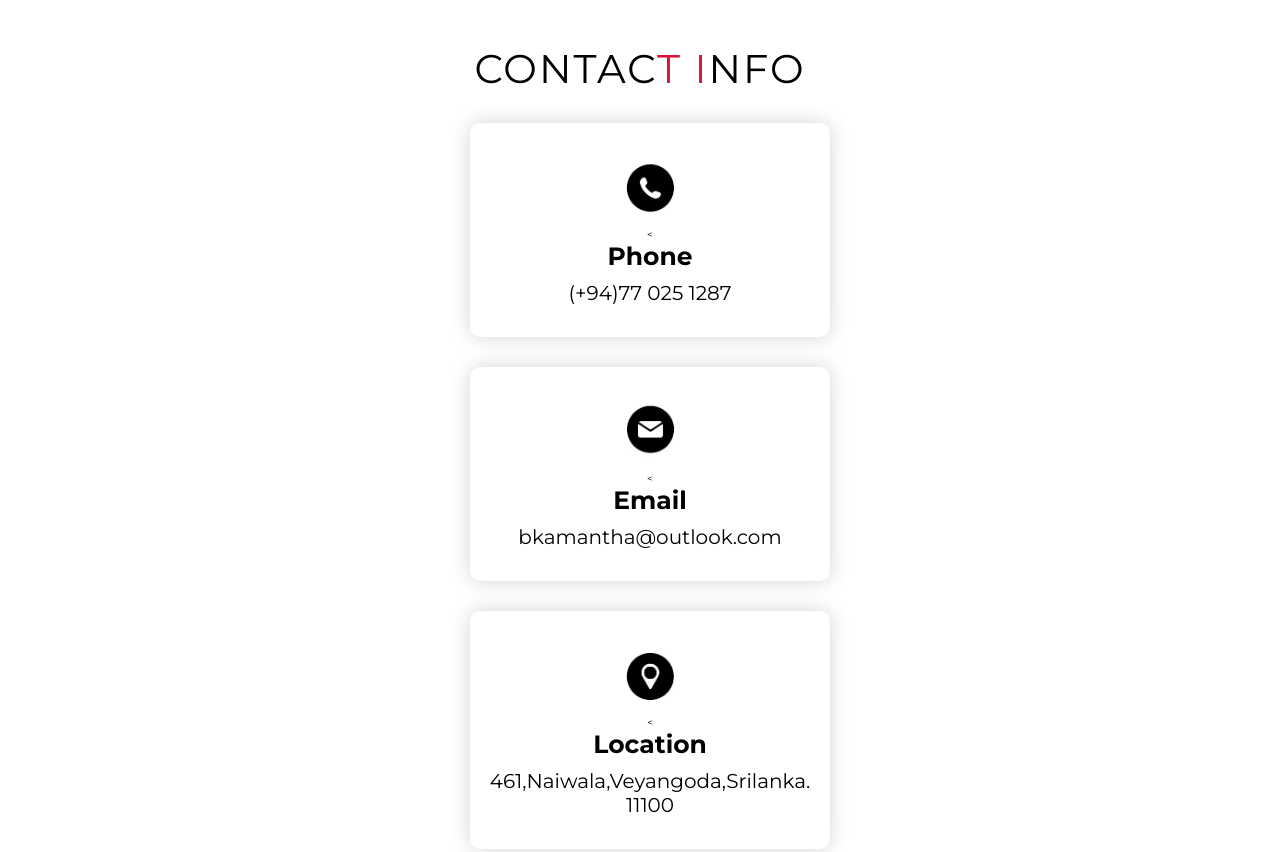
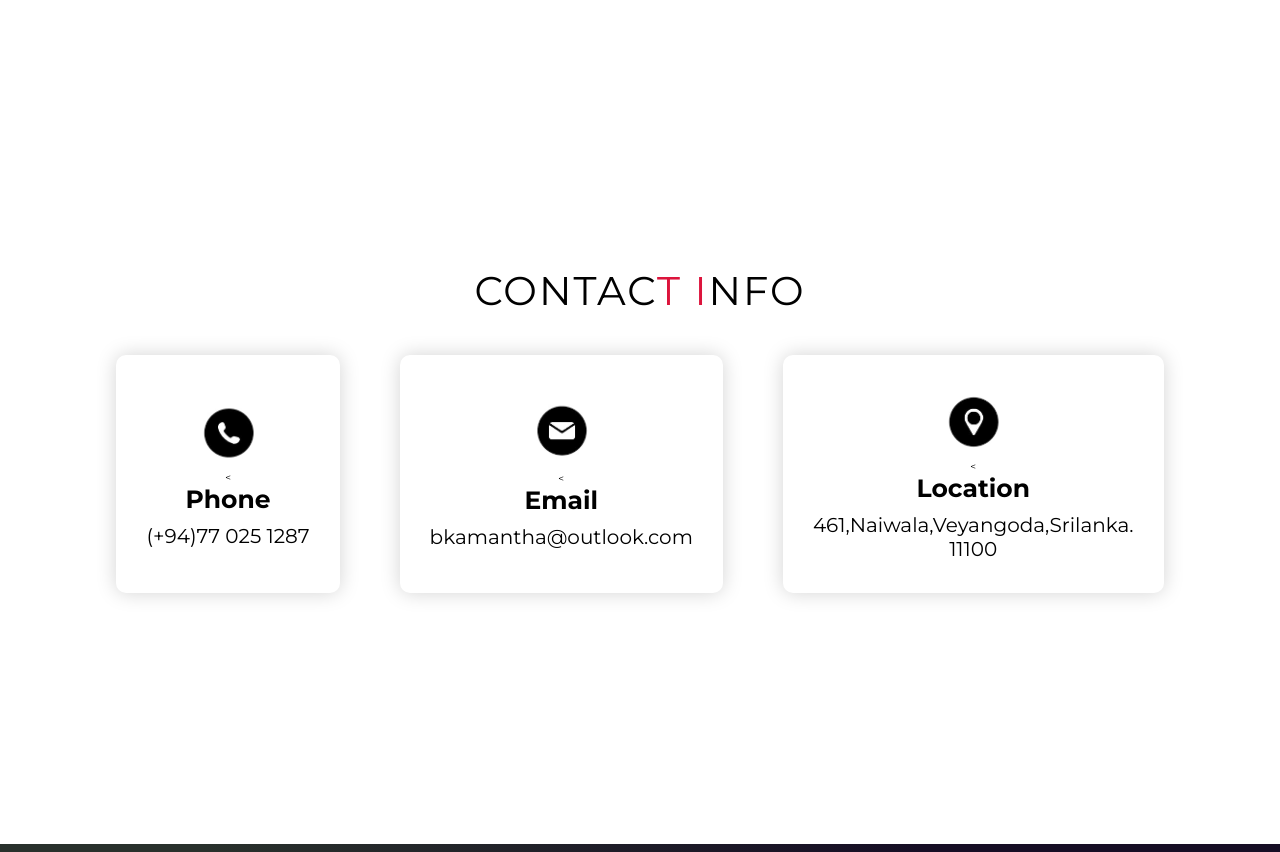
Before and after one commit to bkamantha/test-app, a plain HTML site: page public/index.html in a window 1280 px wide. Shown: the part 5500-6352 px from the top of the page. Drawn offline with Linux system fonts and the light colour scheme.

Commit message:
content items alignment fix

```diff
--- a/public/css/style.css
+++ b/public/css/style.css
@@ -376,8 +376,8 @@ img {
 
 }
 #contact .contact-items{
-  width: 400px;
-
+  width: 100%;
+  display: inline-flex;
 }
 #contact .contact-item{
   width: 90%;
```
